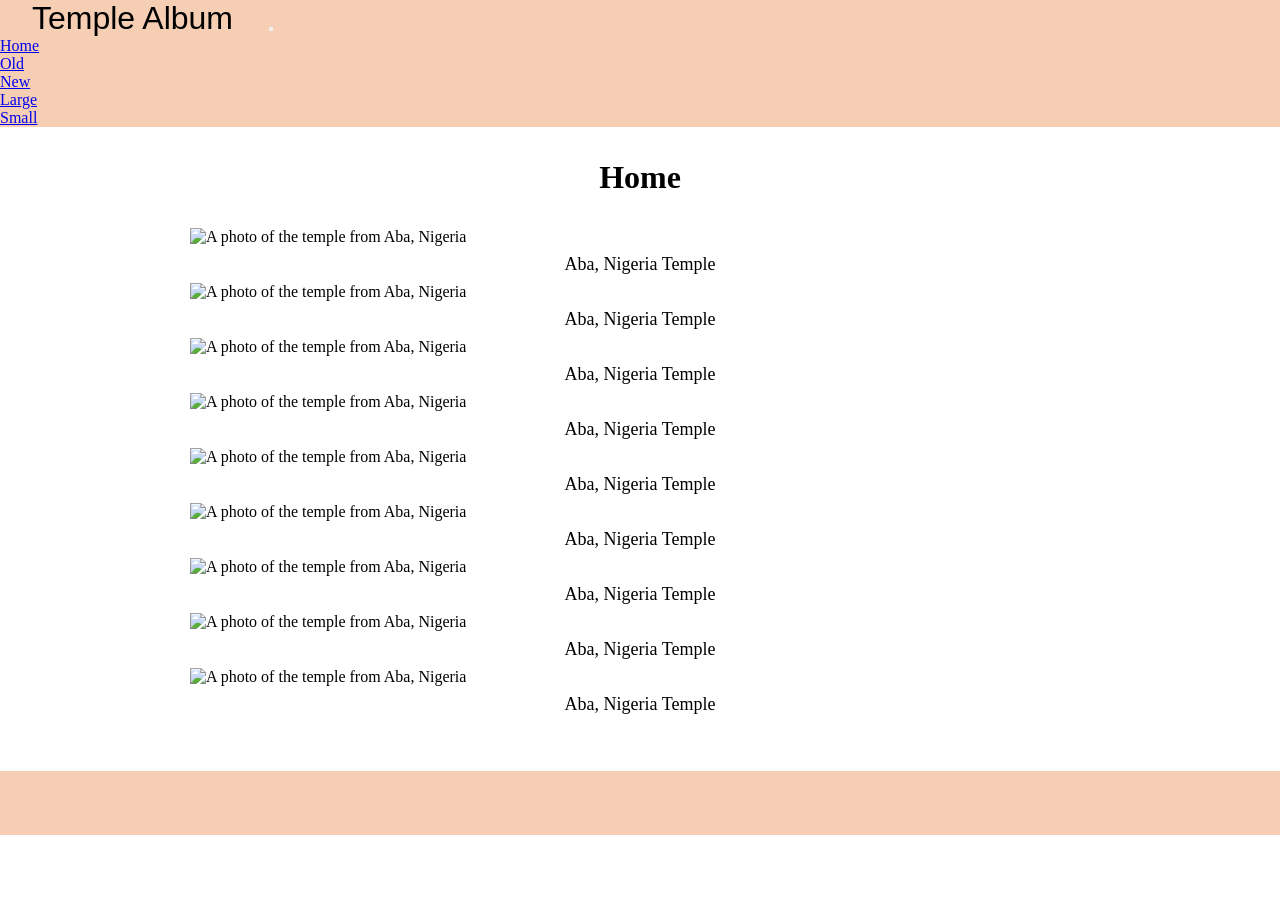
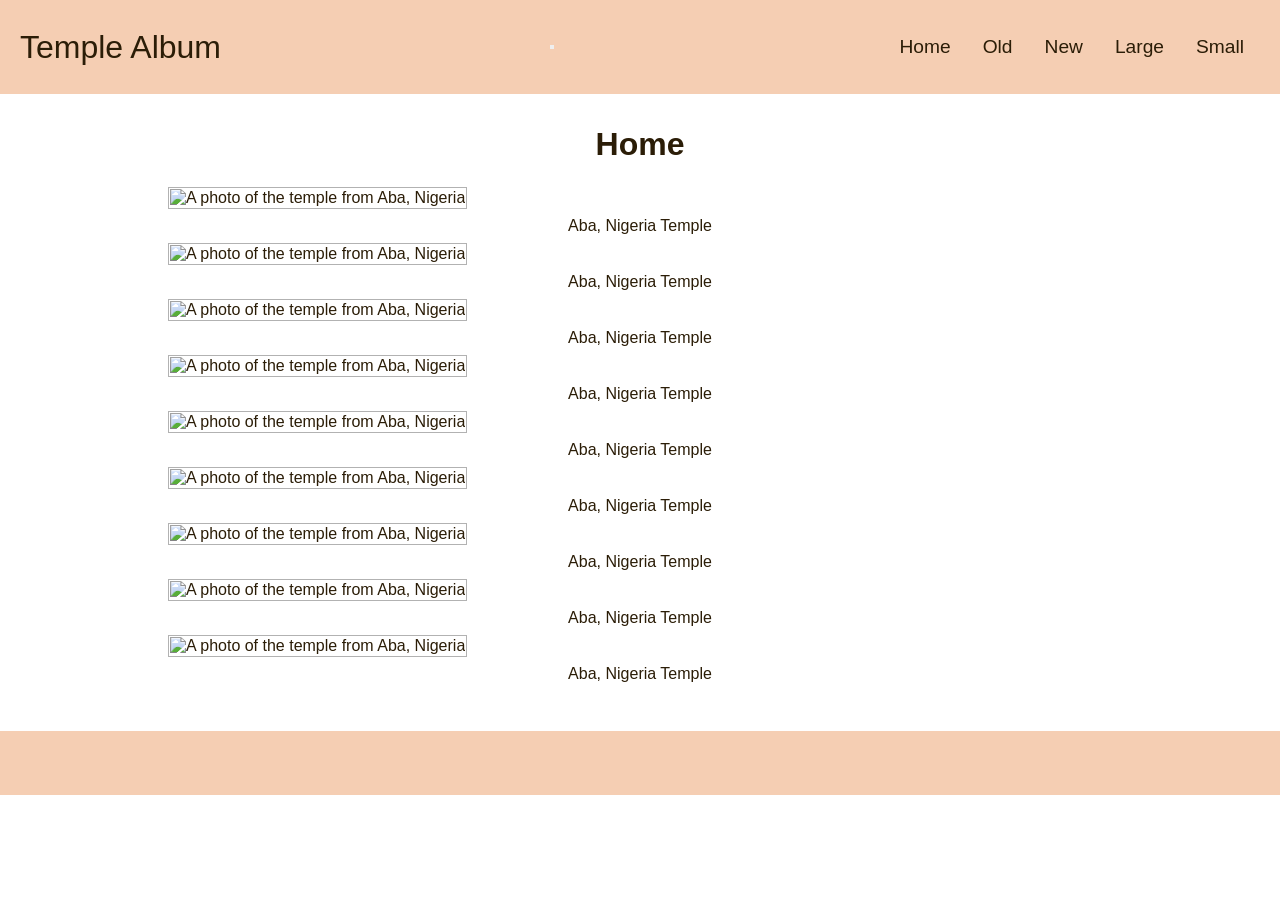

Finished the album of photos page

--- a/styles/temples.css
+++ b/styles/temples.css
@@ -1,8 +1,7 @@
-/* MOBILE VIEW */
 * {
     margin: 0;
     padding: 0;
-    box-sizing: border-box;
+    color: var(--primary-color);
 }
 
 :root {
@@ -14,100 +13,132 @@
     --secondary-font-family: "Inter", sans-serif;
 }
 
+/* GENERAL VIEW */
+body {
+    color: var(--primary-color);
+    font-family: var(--primary-font-family);
+}
+
 header {
+    display: grid;
+    padding: 20px;
+    margin: 0 auto;
+    grid-gap: 1rem;
+    background-color: var(--secondary-color);
+}
+
+main {
+    padding: 1rem;
+    margin: 0 auto;
+    max-width: 960px;
+}
+
+footer {
+    padding: 2rem;
+    margin-top: 2rem;
+    text-align: center;
+    color: var(--primary-color);
+    font-family: var(--secondary-font-family);
     background-color: var(--secondary-color);
 }
 
 header span {
-    margin: 0 2rem;
     font-size: 2rem;
-    font-family: var(--primary-font-family);
 }
 
-#menubtn {
+#menuBtn {
     border: 0;
-    right: .5rem;
+    top: 1.5rem;
+    right: 1rem;
     background: none;
     font-size: 1.5rem;
     position: absolute;
 }
 
-#menubtn::before {
+#menuBtn::before {
     content: "☰";
 }
 
-#menubtn.open::before {
+#menuBtn.open::before {
     content: "❌";
 }
 
-.navmenu {
-    /* display: flex;
-    list-style: none;
-    flex-direction: column; */
+nav ul {
     display: flex;
-    margin-top: 1rem;
     list-style: none;
     flex-direction: column;
-    justify-content: space-around;
-    background-color: var(--primary-color);
 }
 
-.navmenu a {
-    /* display: block;
-    font-size: large;
-    text-align: center;
-    padding: 1.5rem 5rem;
-    text-decoration: none;
-    color: var(--accent2-color);
-    background-color: var(--primary-color); */
-    display: block;
+nav a {
     padding: 1rem;
+    display: none;
+    font-size: larger;
     text-align: center;
     text-decoration: none;
-    color: var(--accent2-color);
 }
 
-.navmenu a:hover {
-    /* font-weight: 700;
-    border: 1px solid var(--accent2-color);
-    color: var(); */
+nav a:hover {
     font-weight: 700;
     border: 1px solid var(--accent2-color);
-    background-color: rosybrown;
 }
 
 .open a {
     display: block;
 }
 
-main {
-    display: grid;
-    margin: 0 auto;
-    max-width: 900px;
-}
-
 h1 {
-    margin: 2rem;
+    padding: 1rem;
     text-align: center;
-    font-family: var(--primary-font-familys);
 }
 
 .container {
     display: grid;
     grid-gap: 25px;
+    margin-right: 1rem;
     place-items: center;
+    grid-template-columns: 1fr;
+}
+
+img {
+    width: 100%;
+    height: 200px;
+    padding: 1px;
+    margin: .5rem;
+    border: 1px solid rgba(0, 0, 0, 0.3);
+}
+
+img:hover {
+    box-shadow: 0 0 50px #333;
 }
 
 figcaption {
-    padding: .5rem;
+    font-size: medium;
     text-align: center;
-    font-size: large;
+    font-family: var(--secondary-font-family);
 }
 
-footer {
-    padding: 2rem;
-    margin-top: 3rem;
-    text-align: center;
-    background-color: var(--secondary-color);
-    font-family: var(--secondary-font-family);
+@media (min-width: 740px) {
+    header {
+        display: flex;
+        align-items: center;
+        justify-content: space-between;
+    }
+
+    nav ul {
+        flex-direction: row;
+        justify-content: flex-end;
+    }
+
+    nav a {
+        display: block;
+        flex: 1 1 100%;
+    }
+
+    #menuBtn {
+        display: none;
+    }
+
+    .container {
+        grid-template-columns: repeat(auto-fit, minmax(200px, 1fr));
+    }
 }
